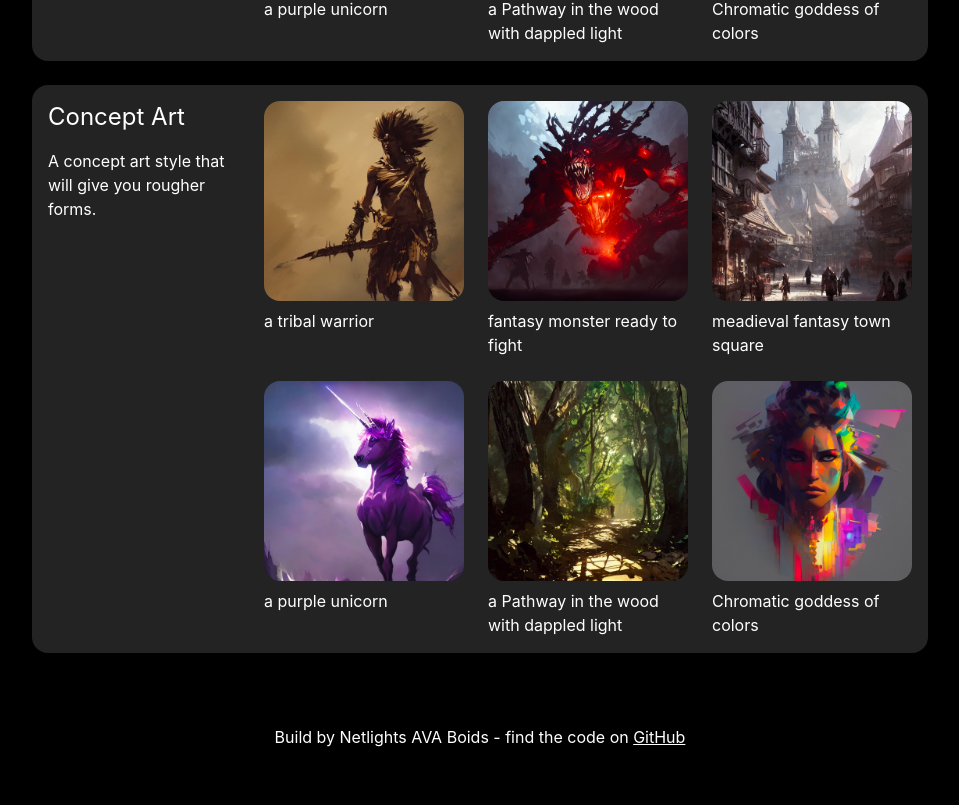
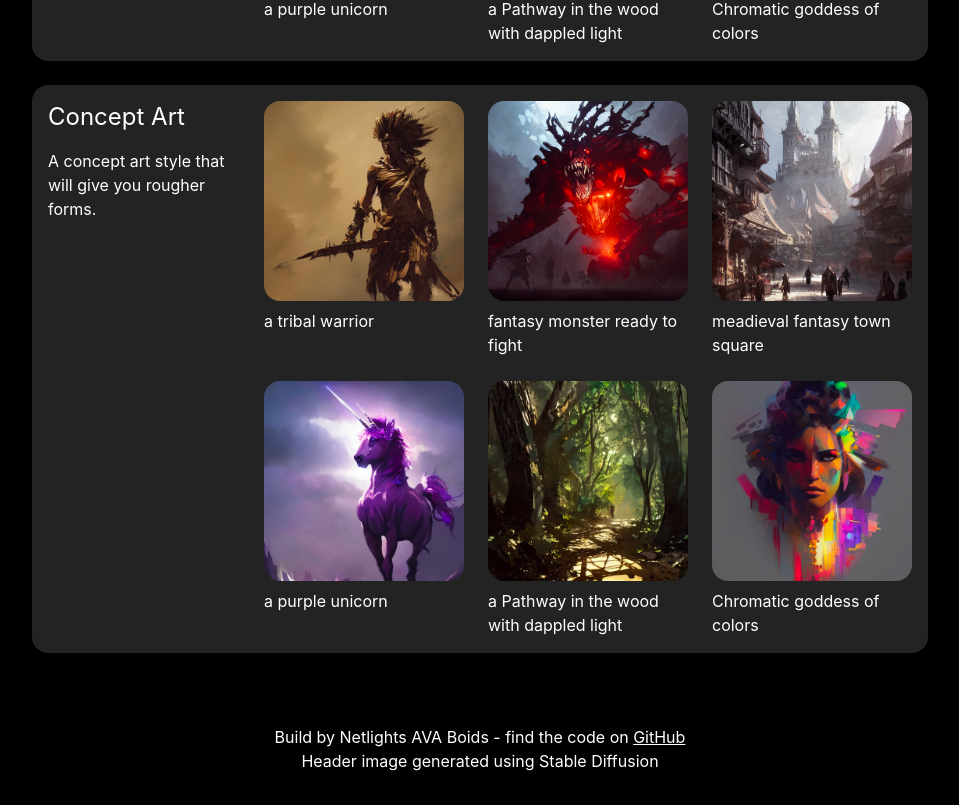
Before and after one commit to HoverBaum/boid-art, a Next.js app: page / in a window 1280 px wide. Shown: the part 3827-4632 px from the top of the page, without its empty margins (160-1119 px from the left). Before the commit the page ends 4608 px from the top, so only its background shows below. Built offline with nearby package versions, Linux system fonts and the light colour scheme.

Commit message:
📚 mention header image generation.

```diff
--- a/pages/index.tsx
+++ b/pages/index.tsx
@@ -20,6 +20,7 @@ export default function Home() {
               GitHub
             </a>
           </p>
+          <p>Header image generated using Stable Diffusion</p>
         </div>
       </Container>
     </div>
```
